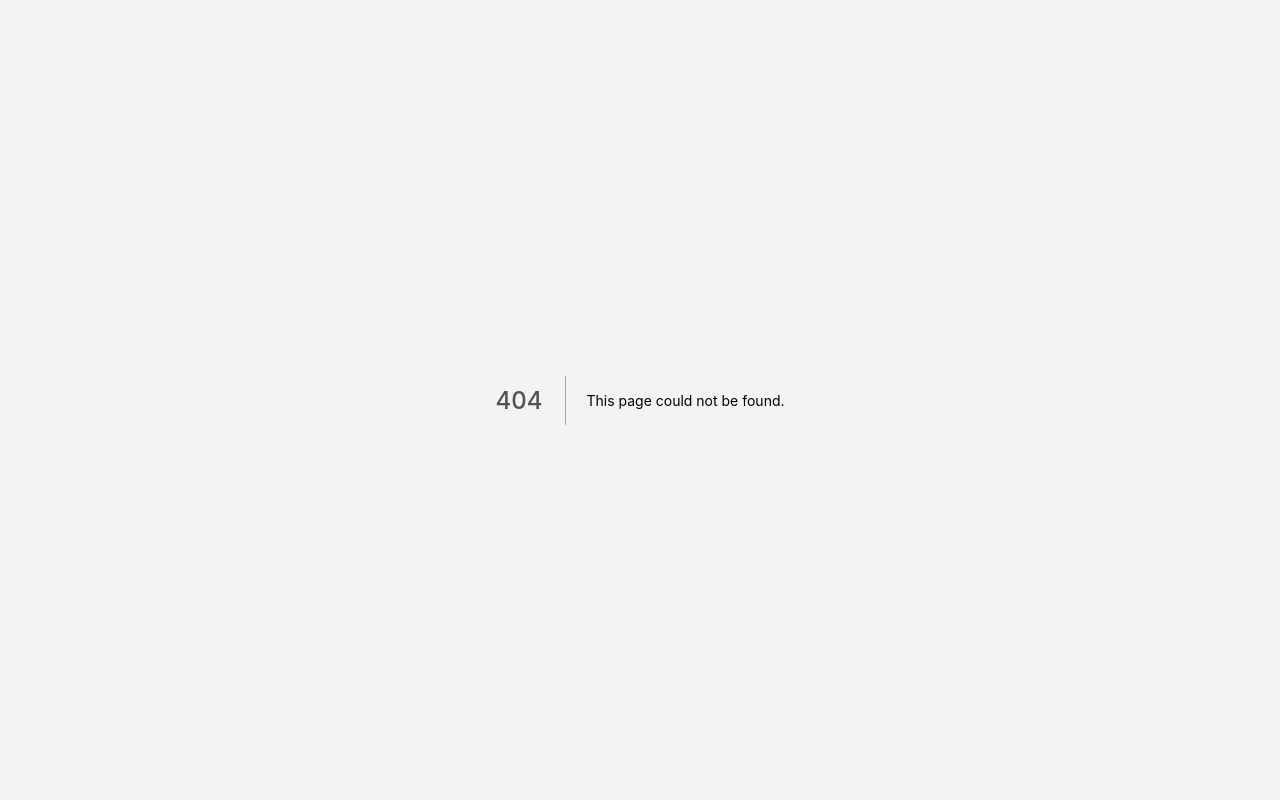
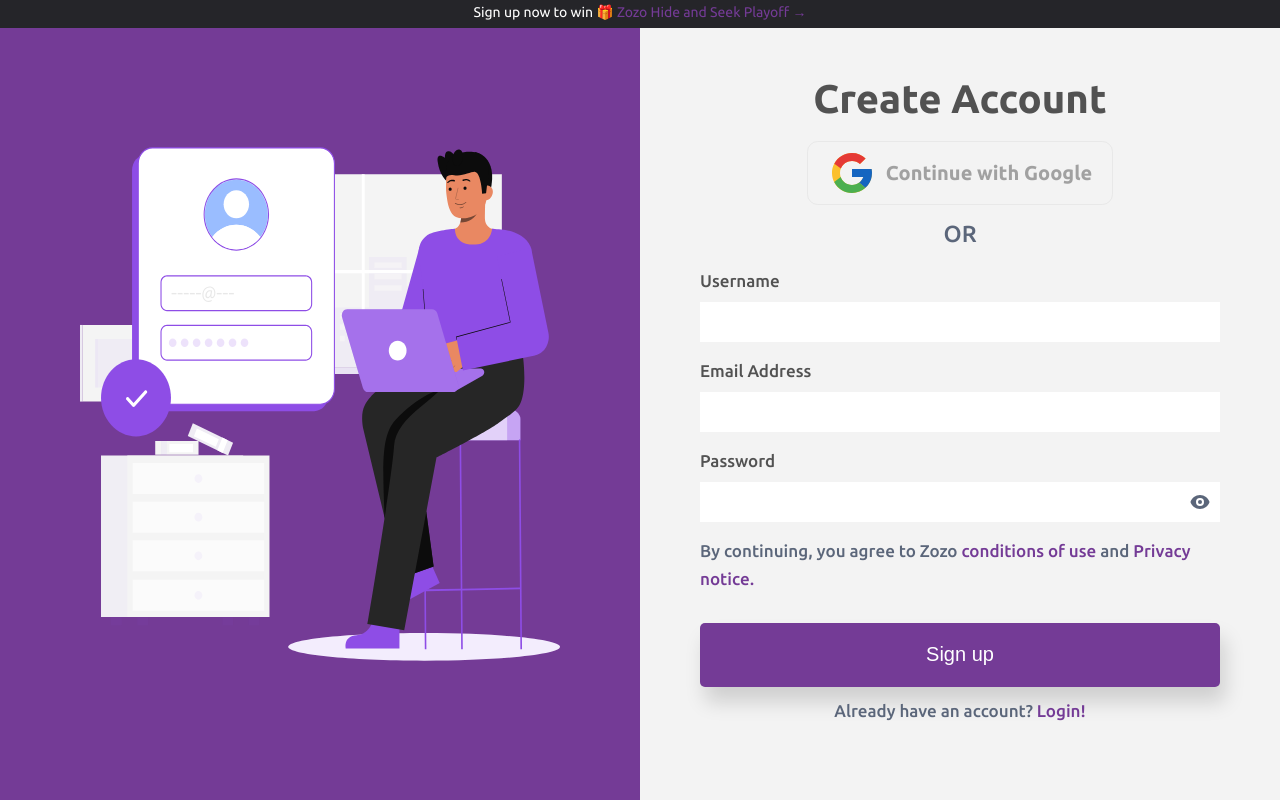
Before and after one commit to damakdev/zozoweb, a Next.js app: page /signup in a window 1280 px wide. Before the commit this address had no page. Built offline with nearby package versions, Linux system fonts and the light colour scheme.

Commit message:
signup page

```diff
--- /dev/null
+++ b/pages/signup.js
@@ -0,0 +1,5 @@
+import Signup from "../components/signup";
+
+export default function index() {
+  return <Signup />;
+}
```
